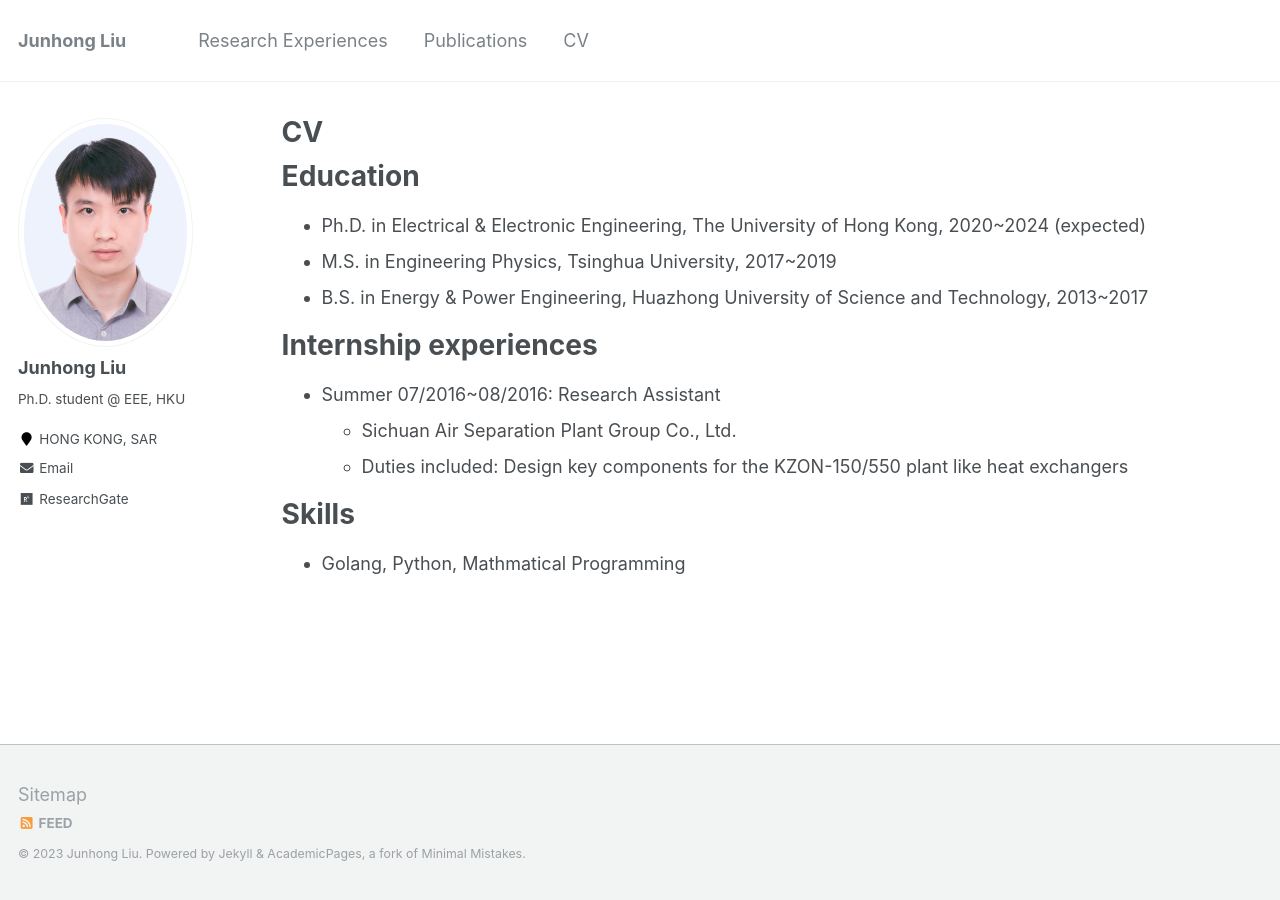
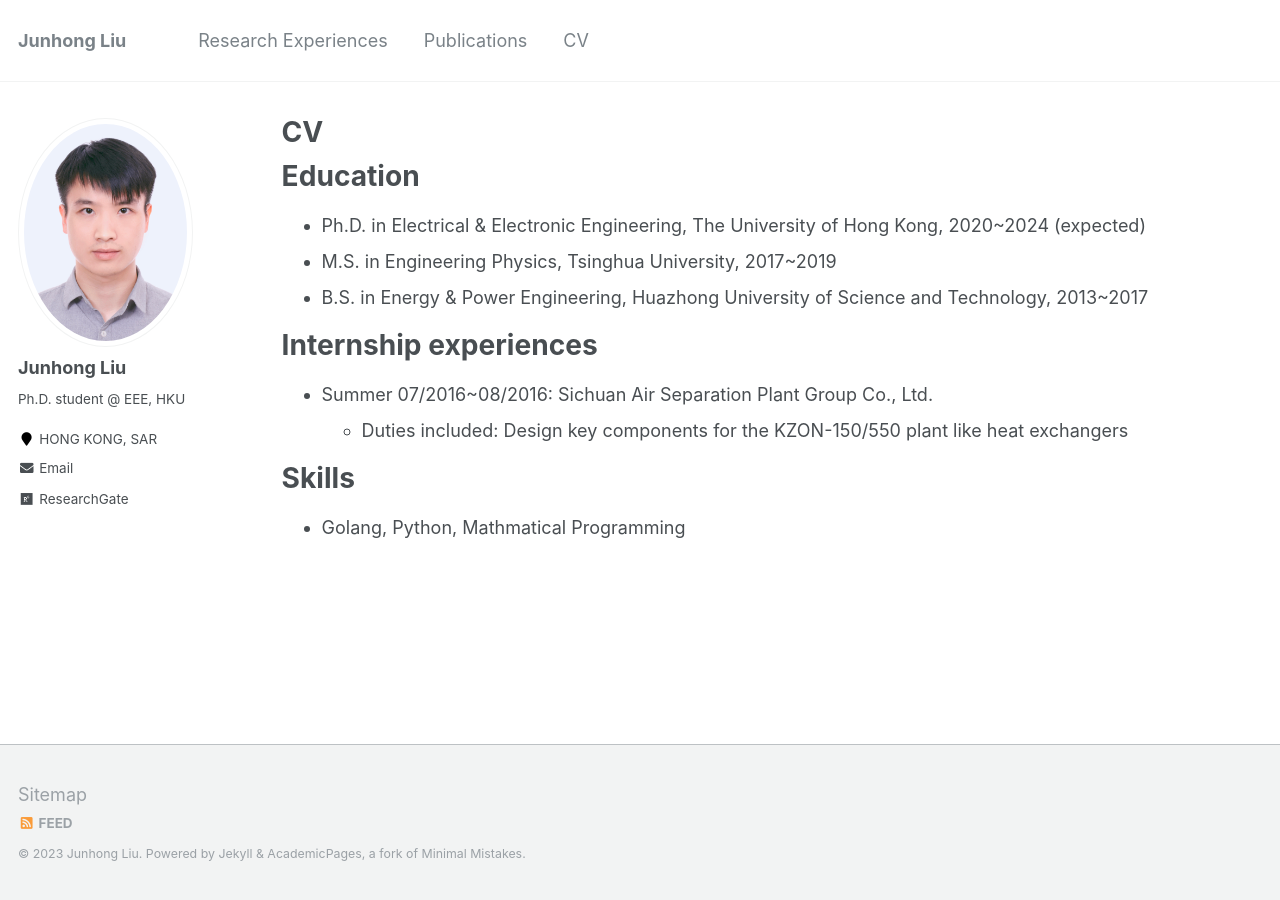
Before and after one commit to johnny-eee/online, a Jekyll site: the page built from _pages/cv.md, in a window 1280 px wide. Built offline with Jekyll 4.4.1, drawn with Linux system fonts in a browser that asks for light colours.

Commit message:
Update cv.md

```diff
--- a/_pages/cv.md
+++ b/_pages/cv.md
@@ -18,8 +18,7 @@ Education
 
 Internship experiences
 ======
-* Summer 07/2016~08/2016: Research Assistant
-  * Sichuan Air Separation Plant Group Co., Ltd.
+* Summer 07/2016~08/2016: Sichuan Air Separation Plant Group Co., Ltd.
   * Duties included: Design key components for the KZON-150/550 plant like heat exchangers
 
 
```
